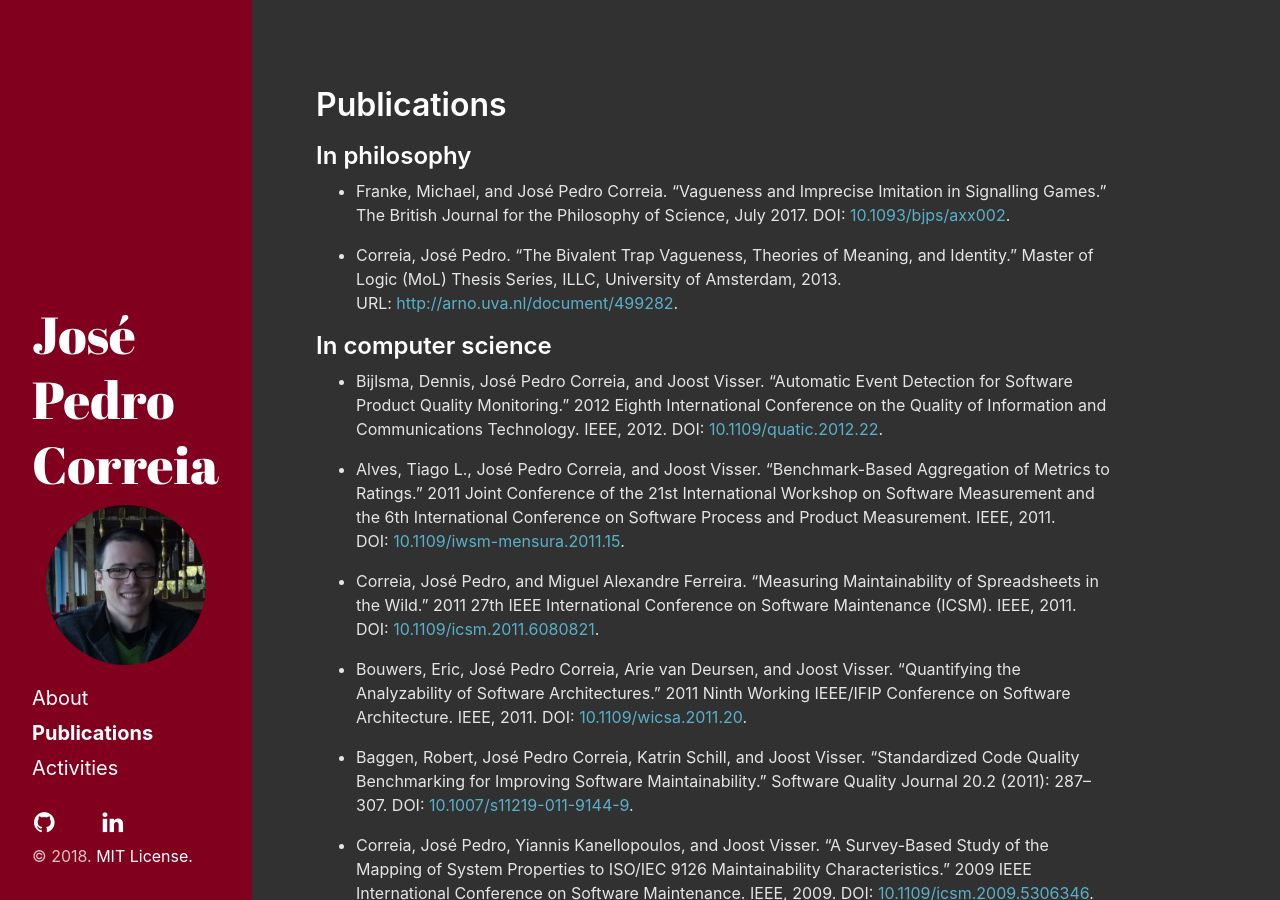
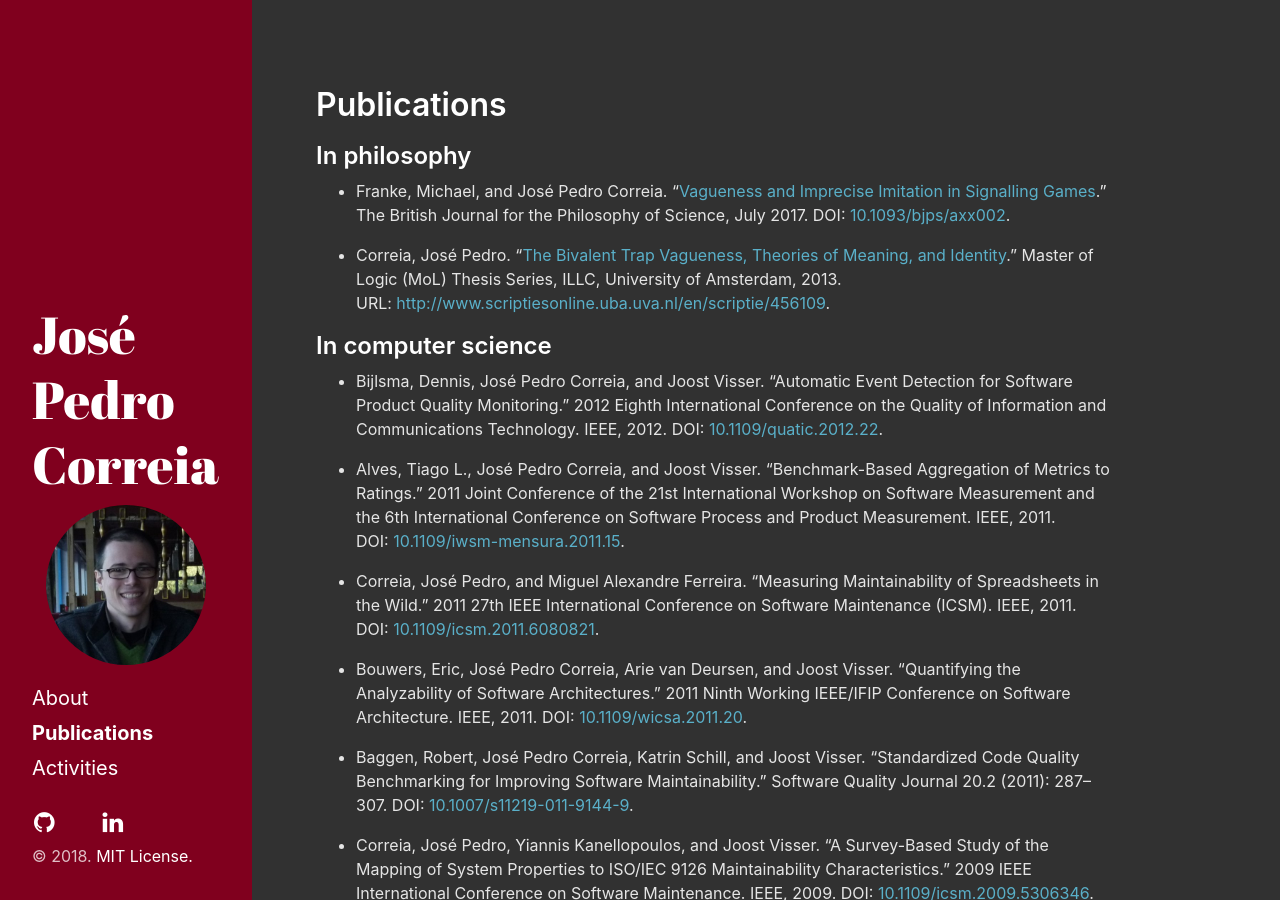
Before and after one commit to josepedrocorreia/josepedrocorreia.github.io, a Jekyll site: the page built from publications.md, in a window 1280 px wide. Built offline with Jekyll 4.4.1, drawn with Linux system fonts in a browser that asks for light colours; nearby versions of some CDN libraries; some web fonts are replaced; a style sheet for code colours, icons or effects is not loaded; part of the change alters nothing that is shown.

Commit message:
Added PDF files for some papers and updated link to master thesis.

```diff
--- a/publications.md
+++ b/publications.md
@@ -9,9 +9,9 @@ order: 1
 
 ## In philosophy
 
-* Franke, Michael, and José Pedro Correia. "Vagueness and Imprecise Imitation in Signalling Games." The British Journal for the Philosophy of Science, July 2017. DOI:&nbsp;[10.1093/bjps/axx002](https://doi.org/10.1093/bjps/axx002).
+* Franke, Michael, and José Pedro Correia. "[Vagueness and Imprecise Imitation in Signalling Games](/assets/pdf/FrankeCorreia_2016_Vagueness_and_imprecise_imitation_in_signalling_games.pdf)." The British Journal for the Philosophy of Science, July 2017. DOI:&nbsp;[10.1093/bjps/axx002](https://doi.org/10.1093/bjps/axx002).
 
-* Correia, José Pedro. "The Bivalent Trap Vagueness, Theories of Meaning, and Identity." Master of Logic (MoL) Thesis Series, ILLC, University of Amsterdam, 2013. URL:&nbsp;[http://arno.uva.nl/document/499282](http://arno.uva.nl/document/499282).
+* Correia, José Pedro. "[The Bivalent Trap Vagueness, Theories of Meaning, and Identity](/assets/pdf/Correia_2013_The_bivalent_trap.pdf)." Master of Logic (MoL) Thesis Series, ILLC, University of Amsterdam, 2013. URL:&nbsp;[http://www.scriptiesonline.uba.uva.nl/en/scriptie/456109](http://www.scriptiesonline.uba.uva.nl/en/scriptie/456109).
 
 
 ## In computer science
```
Also changed, not shown: 2 other files.
